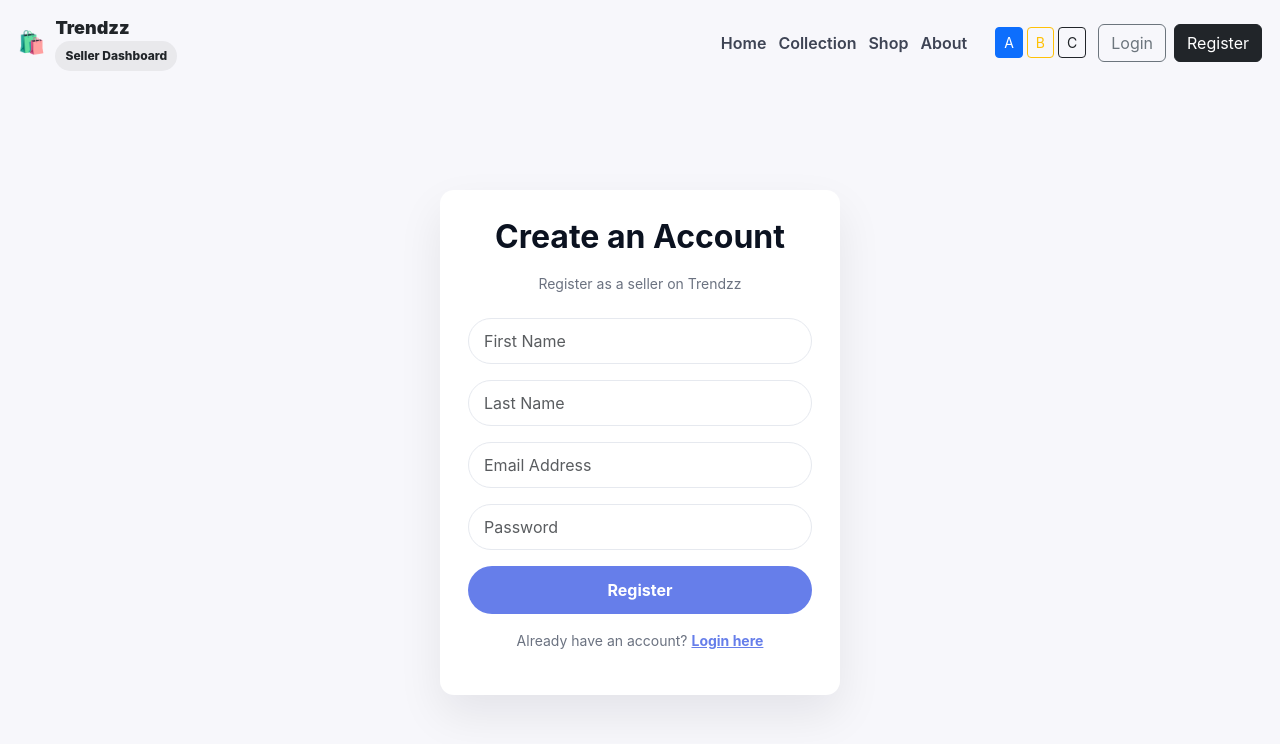
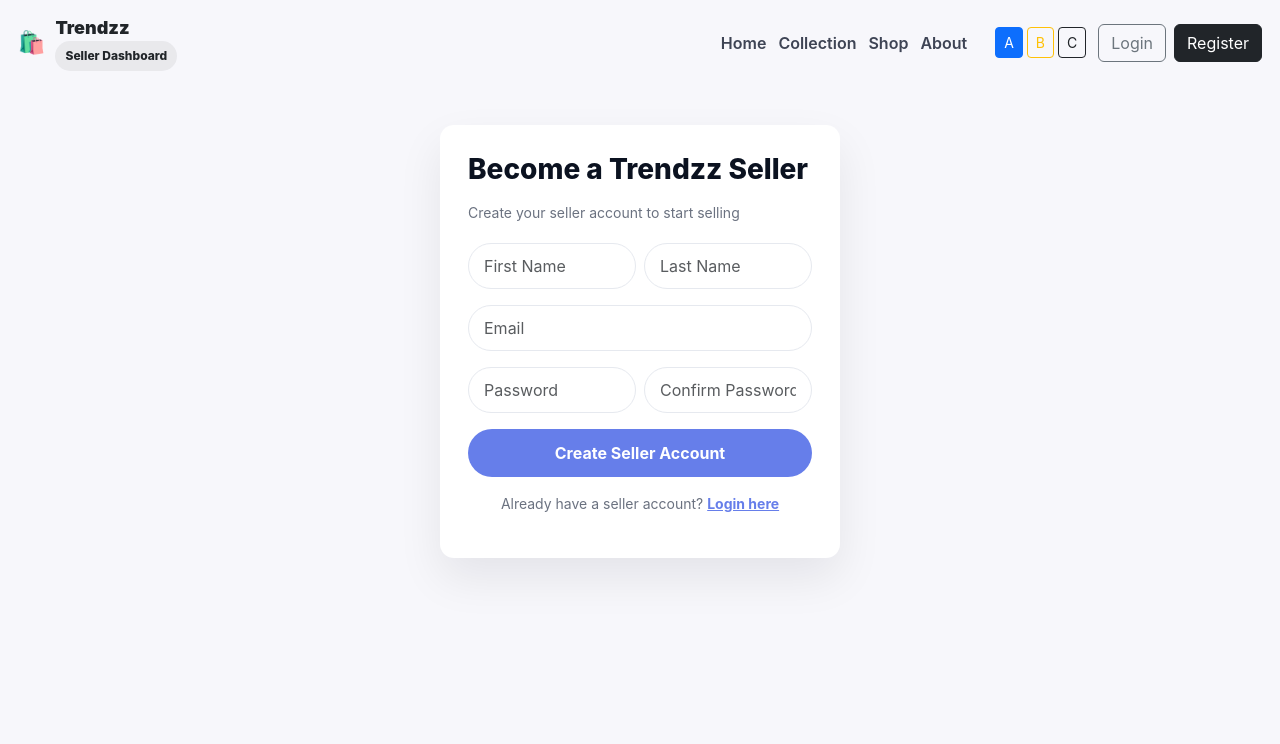
Before and after one commit to JADAVEDEEEP/React_Frontend, a React (Create React App) app: page /register in a window 1280 px wide. Shown: the top 744 px of the page. Built offline with nearby package versions, Linux system fonts and the light colour scheme; no server answers.

Commit message:
Configure frontend build for Vercel

```diff
--- a/src/pages/Dashboard.js
+++ b/src/pages/Dashboard.js
@@ -4,8 +4,7 @@ import 'bootstrap/dist/css/bootstrap.min.css';
 import axios from 'axios';
 import { BarChart, Bar, LineChart, Line, PieChart, Pie, Cell, XAxis, YAxis, CartesianGrid, Tooltip, ResponsiveContainer } from 'recharts';
 
-const API_URL = import.meta.env.VITE_API_PRODUCT_URL;
-
+const API_URL = process.env.REACT_APP_API_PRODUCT_URL || "http://localhost:3001/api";
 
 export default function Dashboard() {
   const navigate = useNavigate();
--- a/src/pages/Login.js
+++ b/src/pages/Login.js
@@ -1,3 +1,4 @@
+// LoginWithNav.jsx
 import "bootstrap/dist/css/bootstrap.min.css";
 import React, { useState, useEffect } from "react";
 import axios from "axios";
@@ -5,7 +6,7 @@ import { useNavigate } from "react-router-dom";
 
 export default function LoginWithNav() {
   const navigate = useNavigate();
-  const [theme, setTheme] = useState("A");
+  const [theme, setTheme] = useState("A"); // A | B | C
 
   const [form, setForm] = useState({ email: "", password: "" });
   const [errorMsg, setErrorMsg] = useState("");
@@ -21,37 +22,27 @@ export default function LoginWithNav() {
   const handleLogin = async (e) => {
     e.preventDefault();
     setLoading(true);
-
-    const AUTH_URL = import.meta.env.VITE_API_AUTH_URL;
-
     try {
-      const res = await axios.post(`${AUTH_URL}/login`, form);
+      const res = await axios.post("http://localhost:3001/auth/login", form);
 
       setSuccessMsg(res.data.message || "Login successful!");
 
       localStorage.setItem("token", res.data.token);
       localStorage.setItem("userId", res.data.user.userId);
       localStorage.setItem("userEmail", res.data.user.email);
-      localStorage.setItem(
-        "userName",
-        `${res.data.user.firstName} ${res.data.user.lastName}`
-      );
+      localStorage.setItem("userName", `${res.data.user.firstName} ${res.data.user.lastName}`);
 
       setTimeout(() => navigate("/dashboard"), 1500);
     } catch (err) {
-      setErrorMsg(
-        err.response?.data?.message ||
-          "Login failed. Please check your credentials."
-      );
+      setErrorMsg(err.response?.data?.message || "Login failed. Please check your credentials.");
     } finally {
       setLoading(false);
     }
   };
 
-  // Inline CSS setup
+  // Inline CSS for navbar & form
   useEffect(() => {
     if (document.getElementById("pp-embedded-css-login")) return;
-
     const css = `
       :root { --accent-A: #667eea; --accent-B: #ffd166; --accent-C: #c59b2b; }
       .hp-root { font-family: Inter, system-ui, -apple-system, 'Segoe UI', Roboto, Arial; min-height:100vh; background: #f7f7fb; display:flex; flex-direction:column; }
@@ -106,11 +97,7 @@ export default function LoginWithNav() {
               {["A","B","C"].map((t) => (
                 <button
                   key={t}
-                  className={`btn btn-sm me-1 ${
-                    theme === t ? "btn-primary" :
-                    t==="B" ? "btn-outline-warning":
-                    t==="C"? "btn-outline-dark":"btn-outline-primary"
-                  }`}
+                  className={`btn btn-sm me-1 ${theme === t ? "btn-primary" : t==="B" ? "btn-outline-warning": t==="C"? "btn-outline-dark":"btn-outline-primary"}`}
                   onClick={() => setTheme(t)}
                 >{t}</button>
               ))}
@@ -125,12 +112,8 @@ export default function LoginWithNav() {
       {/* LOGIN FORM */}
       <div className="login-card-wrap">
         <div className="login-card">
-          <h2 className="text-center mb-3 fw-bold" style={{ color: "#0b1220" }}>
-            Welcome Back!
-          </h2>
-          <p className="text-center mb-4" style={{ color: "#6b7280", fontSize: 14 }}>
-            Login to your seller account
-          </p>
+          <h2 className="text-center mb-3 fw-bold" style={{ color: "#0b1220" }}>Welcome Back!</h2>
+          <p className="text-center mb-4" style={{ color: "#6b7280", fontSize: 14 }}>Login to your seller account</p>
 
           {errorMsg && <div className="alert alert-danger text-center">{errorMsg}</div>}
           {successMsg && <div className="alert alert-success text-center">{successMsg}</div>}
@@ -169,10 +152,7 @@ export default function LoginWithNav() {
           </form>
 
           <p className="text-center mt-3" style={{ color: "#6b7280", fontSize: 14 }}>
-            Don’t have an account?{" "}
-            <a href="/register" style={{ color: accent, fontWeight: 700 }}>
-              Register here
-            </a>
+            Don’t have an account? <a href="/register" style={{ color: accent, fontWeight: 700 }}>Register here</a>
           </p>
         </div>
       </div>
--- a/src/pages/Register.js
+++ b/src/pages/Register.js
@@ -1,3 +1,4 @@
+// RegisterWithNav.jsx
 import "bootstrap/dist/css/bootstrap.min.css";
 import React, { useState, useEffect } from "react";
 import axios from "axios";
@@ -5,72 +6,65 @@ import { useNavigate } from "react-router-dom";
 
 export default function RegisterWithNav() {
   const navigate = useNavigate();
-  const [theme, setTheme] = useState("A");
+  const [theme, setTheme] = useState("A"); // A | B | C
 
   const [form, setForm] = useState({
     firstName: "",
     lastName: "",
     email: "",
-    password: ""
+    password: "",
+    confirmPassword: "",
   });
-
-  const [errorMsg, setErrorMsg] = useState("");
-  const [successMsg, setSuccessMsg] = useState("");
+  const [message, setMessage] = useState("");
+  const [messageType, setMessageType] = useState(""); // success | danger
   const [loading, setLoading] = useState(false);
 
-  const handleChange = (e) => {
-    setForm({ ...form, [e.target.name]: e.target.value });
-    setErrorMsg("");
-    setSuccessMsg("");
-  };
+  const handleChange = (e) => setForm({ ...form, [e.target.name]: e.target.value });
 
-  const handleRegister = async (e) => {
+  const handleSubmit = async (e) => {
     e.preventDefault();
-    setLoading(true);
-
-    const AUTH_URL = import.meta.env.VITE_API_AUTH_URL;
-
+    if (form.password !== form.confirmPassword) {
+      setMessage("❌ Passwords do not match");
+      setMessageType("danger");
+      return;
+    }
     try {
-      const res = await axios.post(`${AUTH_URL}/register`, form);
-
-      setSuccessMsg(res.data.message || "Registration successful!");
-
-      setTimeout(() => navigate("/login"), 1500);
+      setLoading(true);
+      const res = await axios.post("http://localhost:3001/auth/signup", form);
+      setMessage("✅ " + (res.data.message || "Registration successful!"));
+      setMessageType("success");
+      setForm({ firstName: "", lastName: "", email: "", password: "", confirmPassword: "" });
     } catch (err) {
-      setErrorMsg(
-        err.response?.data?.message ||
-        "Registration failed. Please try again."
-      );
+      setMessage("❌ " + (err.response?.data?.message || "Registration failed!"));
+      setMessageType("danger");
     } finally {
       setLoading(false);
     }
   };
 
-  // Inject CSS once
+  // Inline CSS for navbar & form
   useEffect(() => {
-    if (document.getElementById("pp-embedded-css-register")) return;
-
+    if (document.getElementById("pp-embedded-css")) return;
     const css = `
       :root { --accent-A: #667eea; --accent-B: #ffd166; --accent-C: #c59b2b; }
-      .hp-root { font-family: Inter, system-ui, Arial; min-height:100vh; background:#f7f7fb; display:flex; flex-direction:column; }
-      .hp-header { padding:14px 18px; }
+      .hp-root { font-family: Inter, system-ui, -apple-system, 'Segoe UI', Roboto, Arial; min-height:100vh; background: #f7f7fb; }
+      .hp-header { padding: 14px 18px; background: transparent; }
       .hp-brand { display:flex; gap:10px; align-items:center; font-weight:800; }
-      .hp-badge { font-size:12px; padding:6px 10px; border-radius:999px; background:rgba(0,0,0,0.06); }
-      .hp-nav .nav-link { color:rgba(15,23,42,0.8); margin-right:12px; font-weight:600; }
-      .login-card-wrap { flex:1; display:flex; justify-content:center; align-items:center; padding:40px 0; }
-      .login-card { width:100%; max-width:400px; border-radius:14px; background:#fff; box-shadow:0 20px 45px rgba(10,10,30,0.08); padding:28px; }
+      .hp-badge { font-size:12px; padding:6px 10px; border-radius:999px; background: rgba(0,0,0,0.06); }
+      .hp-nav .nav-link { color: rgba(15,23,42,0.8); margin-right:12px; font-weight:600; }
+      .register-card-wrap { display:flex; justify-content:center; padding-top:40px; padding-bottom:40px; }
+      .register-card { width:100%; max-width:400px; border-radius:14px; background:#fff; box-shadow:0 20px 45px rgba(10,10,30,0.08); padding:28px; }
       .form-input { border-radius:999px; padding:10px 15px; border:1px solid #e6e9ef; transition:box-shadow .18s, border-color .18s; }
-      .form-input:focus { box-shadow:0 6px 22px rgba(102,126,234,0.12); border-color:rgba(102,126,234,0.28); outline:none; }
-      .login-btn { border-radius:999px; padding:12px; font-weight:700; }
-      @media(max-width:767px){
-        .hp-nav.d-none.d-md-flex { display:none!important; }
+      .form-input:focus { box-shadow:0 6px 22px rgba(102,126,234,0.12); border-color: rgba(102,126,234,0.28); outline:none; }
+      .seller-btn { border-radius:999px; padding:12px; font-weight:700; }
+      @media (max-width:767px) {
+        .hp-nav.d-none.d-md-flex { display:none !important; }
         .hp-header { padding:12px; }
-        .login-card { padding:20px; margin:18px; }
+        .register-card { padding:20px; margin: 18px; }
       }
     `;
-
     const style = document.createElement("style");
-    style.id = "pp-embedded-css-register";
+    style.id = "pp-embedded-css";
     style.innerHTML = css;
     document.head.appendChild(style);
   }, []);
@@ -101,16 +95,12 @@ export default function RegisterWithNav() {
               <a className="nav-link" href="/about">About</a>
             </nav>
 
+            {/* THEME BUTTONS */}
             <div className="d-flex align-items-center ms-3 me-2">
               {["A","B","C"].map((t) => (
                 <button
                   key={t}
-                  className={`btn btn-sm me-1 ${
-                    theme === t ? "btn-primary" :
-                    t==="B" ? "btn-outline-warning" :
-                    t==="C" ? "btn-outline-dark" :
-                    "btn-outline-primary"
-                  }`}
+                  className={`btn btn-sm me-1 ${theme === t ? "btn-primary" : t==="B" ? "btn-outline-warning": t==="C"? "btn-outline-dark":"btn-outline-primary"}`}
                   onClick={() => setTheme(t)}
                 >{t}</button>
               ))}
@@ -123,82 +113,43 @@ export default function RegisterWithNav() {
       </div>
 
       {/* REGISTER FORM */}
-      <div className="login-card-wrap">
-        <div className="login-card">
-          <h2 className="text-center mb-3 fw-bold" style={{ color: "#0b1220" }}>
-            Create an Account
-          </h2>
-          <p className="text-center mb-4" style={{ color: "#6b7280", fontSize: 14 }}>
-            Register as a seller on Trendzz
-          </p>
+      <div className="register-card-wrap">
+        <div className="register-card">
+          <h3 style={{ marginBottom: 15, fontWeight: 800, color: "#0b1220" }}>Become a Trendzz Seller</h3>
+          <p style={{ color: "#6b7280", marginBottom: 20, fontSize: 14 }}>Create your seller account to start selling</p>
 
-          {errorMsg && <div className="alert alert-danger text-center">{errorMsg}</div>}
-          {successMsg && <div className="alert alert-success text-center">{successMsg}</div>}
+          {message && <div className={`alert alert-${messageType} text-center`}>{message}</div>}
 
-          <form onSubmit={handleRegister}>
-            <div className="mb-3">
-              <input
-                type="text"
-                name="firstName"
-                className="form-control form-input"
-                placeholder="First Name"
-                value={form.firstName}
-                onChange={handleChange}
-                required
-              />
+          <form onSubmit={handleSubmit}>
+            <div className="row g-2 mb-3">
+              <div className="col-md-6">
+                <input name="firstName" className="form-control form-input" value={form.firstName} onChange={handleChange} placeholder="First Name" required />
+              </div>
+              <div className="col-md-6">
+                <input name="lastName" className="form-control form-input" value={form.lastName} onChange={handleChange} placeholder="Last Name" required />
+              </div>
             </div>
 
             <div className="mb-3">
-              <input
-                type="text"
-                name="lastName"
-                className="form-control form-input"
-                placeholder="Last Name"
-                value={form.lastName}
-                onChange={handleChange}
-                required
-              />
+              <input type="email" name="email" className="form-control form-input" value={form.email} onChange={handleChange} placeholder="Email" required />
             </div>
 
-            <div className="mb-3">
-              <input
-                type="email"
-                name="email"
-                className="form-control form-input"
-                placeholder="Email Address"
-                value={form.email}
-                onChange={handleChange}
-                required
-              />
+            <div className="row g-2 mb-3">
+              <div className="col-md-6">
+                <input type="password" name="password" className="form-control form-input" value={form.password} onChange={handleChange} placeholder="Password" required />
+              </div>
+              <div className="col-md-6">
+                <input type="password" name="confirmPassword" className="form-control form-input" value={form.confirmPassword} onChange={handleChange} placeholder="Confirm Password" required />
+              </div>
             </div>
 
-            <div className="mb-3">
-              <input
-                type="password"
-                name="password"
-                className="form-control form-input"
-                placeholder="Password"
-                value={form.password}
-                onChange={handleChange}
-                required
-              />
-            </div>
-
-            <button
-              type="submit"
-              className="btn login-btn w-100"
-              style={{ background: accent, color: theme==="B"?"#111":"#fff", border: "none" }}
-              disabled={loading}
-            >
-              {loading ? "Registering..." : "Register"}
+            <button type="submit" className="btn seller-btn w-100" style={{ background: accent, color: theme==="B"?"#111":"#fff", border:"none" }} disabled={loading}>
+              {loading ? "Creating Seller Account..." : "Create Seller Account"}
             </button>
           </form>
 
           <p className="text-center mt-3" style={{ color: "#6b7280", fontSize: 14 }}>
-            Already have an account?{" "}
-            <a href="/login" style={{ color: accent, fontWeight: 700 }}>
-              Login here
-            </a>
+            Already have a seller account? <a href="/login" style={{ color: accent, fontWeight: 700 }}>Login here</a>
           </p>
         </div>
       </div>
--- a/utils/api.js
+++ b/utils/api.js
@@ -1,4 +1,4 @@
-const API_URL = import.meta.env.VITE_API_URL || "http://localhost:3001/api" || "https://node-backend-f8sb-qx2q96z9g-jadavedeeeps-projects.vercel.app/api"
+const API_URL = process.env.REACT_APP_API_PRODUCT_URL || "http://localhost:3001/api";
 
 const getAuthHeader = () => {
   const token = localStorage.getItem("token");
```
Also changed, not shown: 1 other file (tests, documents, lock files or other folders).
